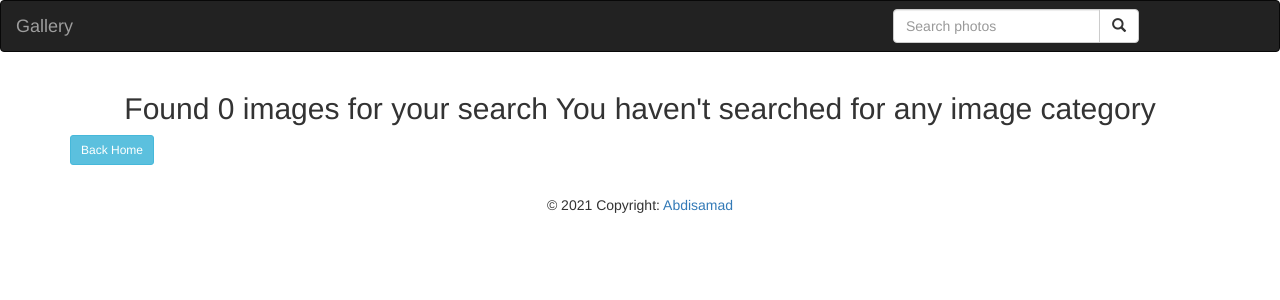
After one commit to Abdisamad100/Gallery-app, a Django app: page /search/ in a window 1280 px wide. The commit adds this page. Shown: the top 300 px of the page. Run offline with Django 3.2, Linux system fonts and the light colour scheme; some libraries are stand-ins or nearby versions.

Commit message:
added search form and modified it

```diff
--- a/gallery/app/models.py
+++ b/gallery/app/models.py
@@ -2,7 +2,7 @@ from django.db import models
 import datetime as dt
 
 class Location(models.Model):
-    name = models.CharField(max_length=50,blank=True, null=True)
+    name = models.CharField(max_length=50)
 
     def save_location(self):
         self.save()
@@ -21,7 +21,7 @@ class Location(models.Model):
         return self.name
 
 class Category(models.Model):
-    name= models.CharField(max_length=50,blank=True, null=True)
+    name= models.CharField(max_length=50)
 
     def __str__(self):
         return self.name
@@ -34,7 +34,7 @@ class Category(models.Model):
 
 
 class Image(models.Model):
-    name = models.CharField(max_length = 60,blank=True, null=True)
+    name = models.CharField(max_length = 60)
     date = models.DateTimeField(auto_now_add=True)
     description = models.TextField()
     image = models.ImageField(upload_to='images/',default='DEFAULT VALUE', blank=True, null=True)
--- a/gallery/app/templates/all-photos/base.html
+++ b/gallery/app/templates/all-photos/base.html
@@ -23,6 +23,8 @@
     {% include "navbar.html" %}
     {% block content %} <h1 class='text-center'>photos for {{date|date:"l d-F Y"}}</h1> {%endblock%}
 
+    {% include 'all-photos/footer.html' %}
+
     {% block scripts %}
         <script src="https://ajax.googleapis.com/ajax/libs/jquery/3.2.1/jquery.min.js"></script>
      {% bootstrap_javascript %}
--- /dev/null
+++ b/gallery/app/templates/all-photos/footer.html
@@ -0,0 +1,47 @@
+<!-- Footer -->
+<footer class="page-footer font-small special-color-dark pt-4">
+
+    <!-- Footer Elements -->
+    <div class="container">
+
+      <!-- Social buttons -->
+      <ul class="list-unstyled list-inline text-center">
+        <li class="list-inline-item">
+          <a class="btn-floating btn-fb mx-1">
+            <i class="fab fa-facebook-f"> </i>
+          </a>
+        </li>
+        <li class="list-inline-item">
+          <a class="btn-floating btn-tw mx-1">
+            <i class="fab fa-twitter"></i>
+          </a>
+        </li>
+        <li class="list-inline-item">
+          <a class="btn-floating btn-gplus mx-1">
+            <i class="fab fa-google-plus-g"> </i>
+          </a>
+        </li>
+        <li class="list-inline-item">
+          <a class="btn-floating btn-li mx-1">
+            <i class="fab fa-linkedin-in"> </i>
+          </a>
+        </li>
+        <li class="list-inline-item">
+          <a class="btn-floating btn-dribbble mx-1">
+            <i class="fab fa-dribbble"> </i>
+          </a>
+        </li>
+      </ul>
+      <!-- Social buttons -->
+
+    </div>
+    <!-- Footer Elements -->
+
+    <!-- Copyright -->
+    <div class="footer-copyright text-center py-3">© 2021 Copyright:
+      <a href="https://mdbootstrap.com/education/bootstrap/">Abdisamad</a>
+    </div>
+    <!-- Copyright -->
+
+  </footer>
+  <!-- Footer -->
--- a/gallery/app/templates/all-photos/search.html
+++ b/gallery/app/templates/all-photos/search.html
@@ -1,4 +1,4 @@
-{% extends 'album/base.html'%}
+{% extends 'all-photos/base.html'%}
 {% block content %}
 <div class="container">
         {% if images %}
--- a/gallery/app/templates/navbar.html
+++ b/gallery/app/templates/navbar.html
@@ -1,31 +1,31 @@
-<nav class="navbar navbar-expand-lg navbar-dark special-color">
+<!DOCTYPE html>
+<html lang="en">
+<head>
 
-  <!-- Navbar brand -->
-  <a class="navbar-brand" href="/">Photo Lab</a>
+  <meta charset="utf-8">
+  <meta name="viewport" content="width=device-width, initial-scale=1">
+</head>
+<body>
+<nav class="navbar navbar-inverse">
+  <div class="container-fluid">
+    <div class="navbar-header">
+      <a class="navbar-brand" href="all-photos/base.html">Gallery</a>
+    </div>
+     <!-- Adding a search form  -->
+     <div class="col-sm-4 col-md-4 navbar-right">
 
-  <!-- Collapse button -->
-  <button class="navbar-toggler" type="button" data-toggle="collapse" data-target="#basicExampleNav"
-    aria-controls="basicExampleNav" aria-expanded="false" aria-label="Toggle navigation">
-    <span class="navbar-toggler-icon"></span>
-  </button>
-  <div class="collapse navbar-collapse" id="basicExampleNav">
-    <ul class="navbar-nav mr-auto">
-      <li class="nav-item ">
-        <!-- <a class="nav-link" href="#">Home -->
-        </a>
-      </li>
-      <li class="nav-item">
-        <!-- <a class="nav-link" href="#">Features</a> -->
-      </li>
-      <li class="nav-item">
-        <!-- <a class="nav-link" href="#">Pricing</a> -->
-      </li>
-    </ul>
-    <!-- <form class="form-inline" role="search" action="{% url 'search_results' %}"> -->
-        <div class="md-form my-0">
-          <input class="form-control mr-sm-2" type="text" placeholder="Search Category" name="search" aria-label="Search">
+      <form class="navbar-form" role="search" action="{% url 'search_results' %}">
+
+        <div class="input-group">
+          <input type="text" class="form-control" placeholder="Search photos" name="article">
+          <div class="input-group-btn">
+            <button class="btn btn-default" type="submit"><i class="glyphicon glyphicon-search"></i></button>
+          </div>
         </div>
-        <button class="btn btn-default" type="submit"><i class="glyphicon glyphicon-search"></i></button>
+
       </form>
+    </div>
+    <!-- search form end -->
   </div>
 </nav>
+</body>
```
Also changed, not shown: gallery/app/templates/all-photos/index.html (+4 -4 lines), gallery/app/migrations/0005_auto_20210111_1057.py (added), gallery/media/images/IMG_20200927_210120_130.JPG (added), gallery/media/images/IMG_20200927_210120_130_18f3BOl.JPG (added).
